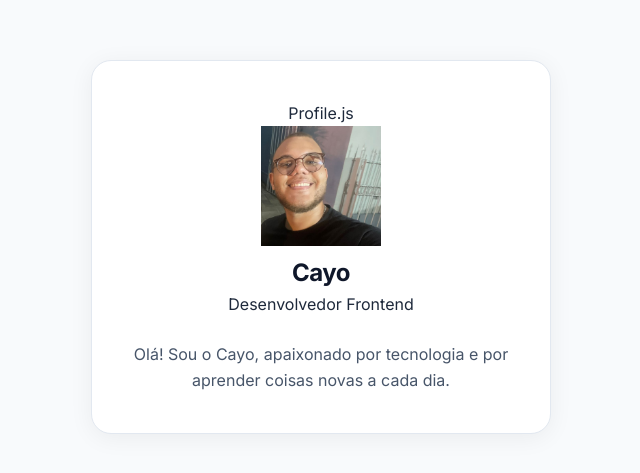
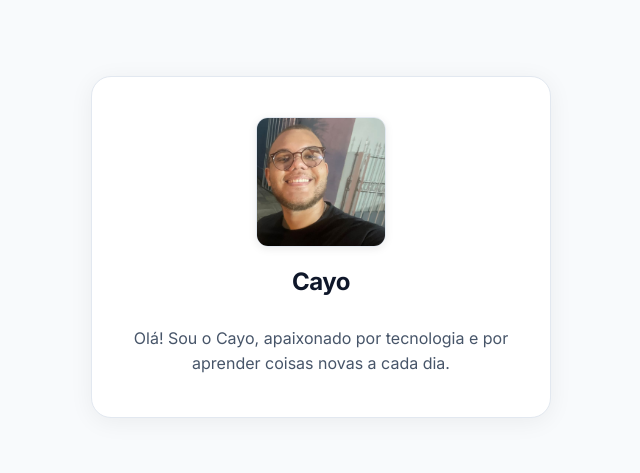
Before and after one commit to 1cayo/pfe-2026-2, a Next.js app in the folder mini-bio/: page / in a window 1280 px wide. Shown: the part 153-626 px from the top of the page, without its empty margins (319-959 px from the left). Built offline with nearby package versions, Linux system fonts and the light colour scheme.

Commit message:
style: aplica border-radius leve de 12px diretamente na imagem de perfil

```diff
--- a/mini-bio/app/globals.css
+++ b/mini-bio/app/globals.css
@@ -52,11 +52,10 @@ body {
 .profile-photo {
   width: 130px;
   height: 130px;
-  border-radius: 16px;
+  border-radius: 12px;
   object-fit: cover;
-  box-shadow: 0 4px 12px rgba(0, 0, 0, 0.08);
-  border: 4px solid #ffffff;
-  outline: 1px solid #e2e8f0;
+  box-shadow: 0 2px 8px rgba(0, 0, 0, 0.08);
+  border: 1px solid #e2e8f0;
 }
 
 .profile-name {
--- a/mini-bio/components/Profile.js
+++ b/mini-bio/components/Profile.js
@@ -1,32 +1,21 @@
-
 import Image from 'next/image';
 
 export default function Profile({
   name = "Cayo",
-  role = "Desenvolvedor Frontend",
-  photoUrl = "/avatar.jpg"
+  photoUrl = "/foto-cayo.jpeg"
 }) {
   return (
-    <div className="profile-container">
-      <span className="component-badge">Profile.js</span>
-
-      {/* 1. Sua Foto */}
-      <div className="profile-avatar-wrapper">
-        <Image
-          src={photoUrl}
-          alt={`Foto de ${name}`}
-          width={120}
-          height={120}
-          className="profile-avatar"
-          priority
-        />
-      </div>
-
-      {/* 2. Seu Nome */}
-      <div className="profile-info">
-        <h2 className="profile-name">{name}</h2>
-        <span className="profile-role">{role}</span>
-      </div>
+    <div className="profile-wrapper">
+      <Image
+        src={photoUrl}
+        alt={`Foto de ${name}`}
+        width={130}
+        height={130}
+        className="profile-photo"
+        style={{ borderRadius: '12px' }}
+        priority
+      />
+      <h1 className="profile-name">{name}</h1>
     </div>
   );
 }
```
